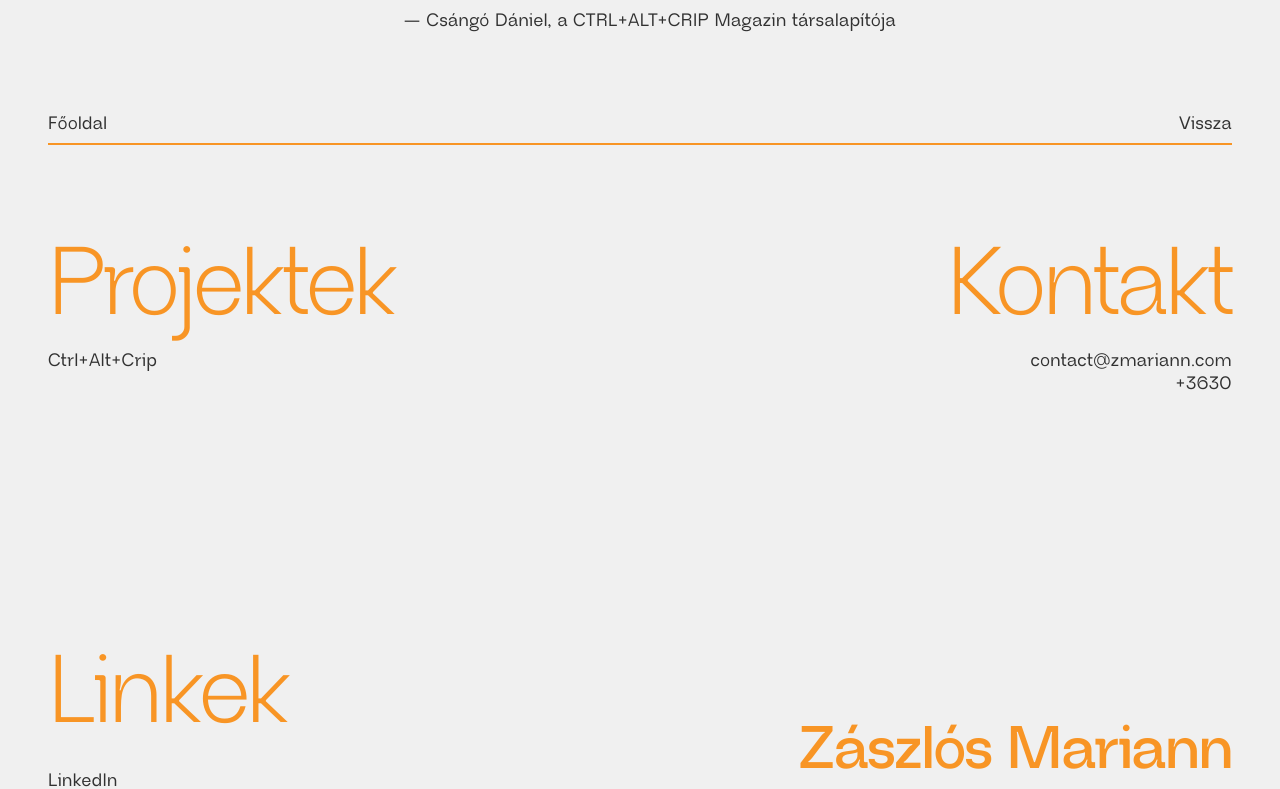
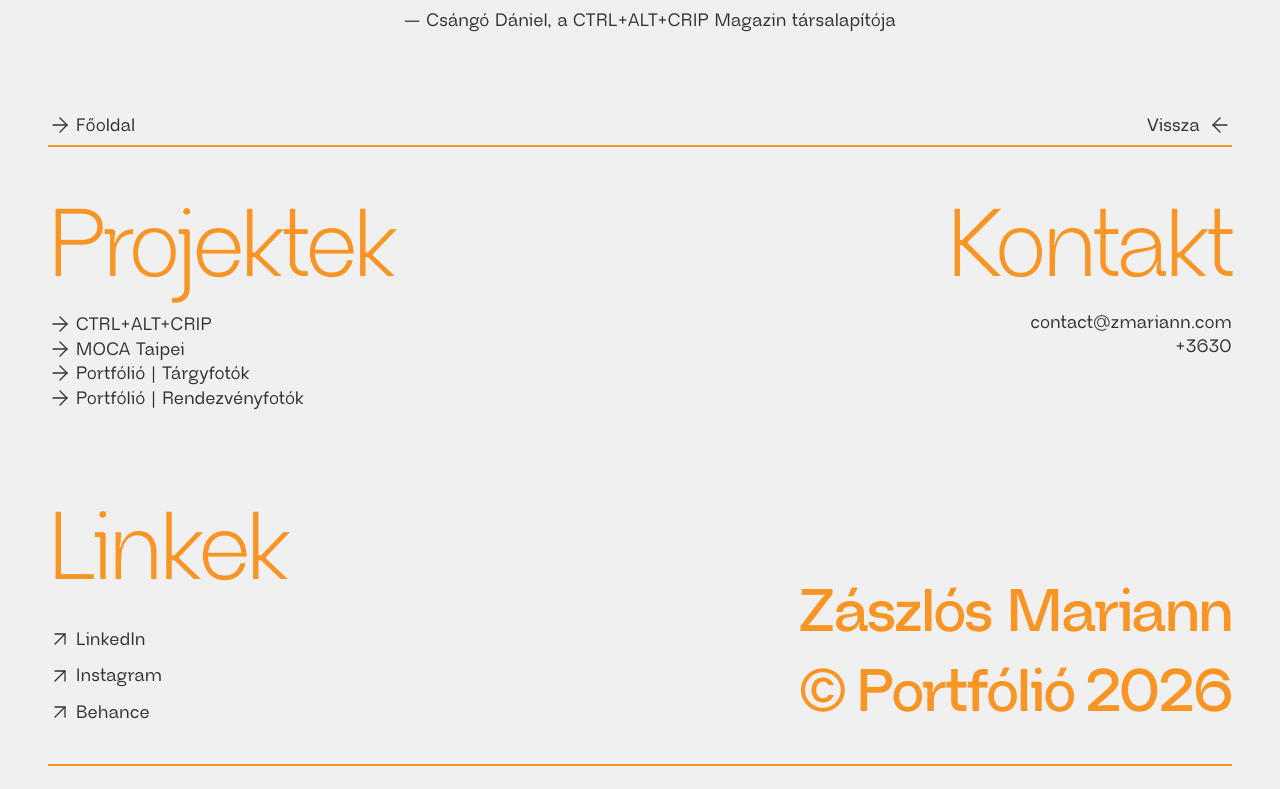
Before and after one commit to zmariann/zmariann2026, a Next.js app: page /projects/ctrlaltcrip in a window 1280 px wide. Shown: the part 6735-7524 px from the top of the page. Built offline with nearby package versions, Linux system fonts and the light colour scheme.

Commit message:
feat: update footer and hero sections

```diff
--- a/app/components/layout/Footer.tsx
+++ b/app/components/layout/Footer.tsx
@@ -1,23 +1,21 @@
-import Link from "next/link";
 import { Text } from "../ui/typography/Text";
 import { Heading } from "../ui/typography/Heading";
 import { Display } from "../ui/typography/Display";
+import { ExternalLink } from "../ui/navigation/ExternalLink";
+import { InternalLink } from "../ui/navigation/InternalLink";
+import BackButton from "../ui/navigation/BackButton";
+import { CopyEmail } from "../ui/CopyEmail";
 
 export function Footer() {
   return (
     <>
       <nav className="md:mx-12 mx-5 pb-2 flex justify-between">
-        {" "}
-        <Text>
-          <Link href="/">Főoldal</Link>
-        </Text>
-        <Text>
-          <Link href="/">Vissza</Link>
-        </Text>
+        <InternalLink href="/">Főoldal</InternalLink>
+        <BackButton />
       </nav>
 
       {/* Desktop view */}
-      <footer className="border-carrot min-h-screen border-y-2 md:flex flex-col justify-between md:mx-12 py-20 mb-20 hidden">
+      <footer className="border-carrot border-y-2 md:flex md:gap-20 flex-col justify-between md:mx-12 py-10 mb-20 hidden">
         <div className="flex items-stretch justify-between">
           <Projects />
           <Contact />
@@ -52,7 +50,7 @@ export function Contact() {
       <Heading level={1} color="carrot">
         Kontakt
       </Heading>
-      <Text>contact@zmariann.com</Text>
+      <CopyEmail />
       <Text>+3630</Text>
     </div>
   );
@@ -65,9 +63,14 @@ export function Projects() {
         Projektek
       </Heading>
       <nav>
-        <Text>
-          <Link href="/projects/ctrlaltcrip">Ctrl+Alt+Crip</Link>
-        </Text>
+        <InternalLink href="/projects/ctrlaltcrip">CTRL+ALT+CRIP</InternalLink>
+        <InternalLink href="/projects/ctrlaltcrip">MOCA Taipei</InternalLink>
+        <InternalLink href="/projects/ctrlaltcrip">
+          Portfólió | Tárgyfotók
+        </InternalLink>
+        <InternalLink href="/projects/ctrlaltcrip">
+          Portfólió | Rendezvényfotók
+        </InternalLink>
       </nav>
     </div>
   );
@@ -79,22 +82,15 @@ export function Links() {
       <Heading level={1} color="carrot">
         Linkek
       </Heading>
-      <Text>
-        {" "}
-        <a href="https://linkedin.com/in/zmariann">LinkedIn</a>{" "}
-      </Text>
-
-      <Text>
-        {" "}
-        <a href="https://instagram.com/zamarka.studio">Instagram</a>
-      </Text>
-
-      <Text>
-        {" "}
-        <a href="https://www.behance.net/gallery/227752169/Product-Photography-Portfolio">
-          Behance
-        </a>
-      </Text>
+      <ExternalLink href="https://linkedin.com/in/zmariann">
+        LinkedIn
+      </ExternalLink>
+      <ExternalLink href="https://instagram.com/zamarka.studio">
+        Instagram
+      </ExternalLink>
+      <ExternalLink href="https://www.behance.net/gallery/227752169/Product-Photography-Portfolio">
+        Behance
+      </ExternalLink>
     </div>
   );
 }
--- a/app/components/sections/About.tsx
+++ b/app/components/sections/About.tsx
@@ -16,17 +16,21 @@ export function About() {
             <TextList>
               {" "}
               <Text>
-                Sok alkotóhoz hasonlóan engem is az foglalkoztat, hogy segítsek
-                megtalálni neked azt a bizonyos egyedi hangot, a sablon
-                megoldásokon túl, amit magadénak&nbsp;érzel.
+                Sok alkotóhoz hasonlóan engem is az foglalkoztat, hogy hogyan
+                tudok úgy segíteni, hogy a sablon megoldásokon túl megtaláld azt
+                a bizonyos egyedi hangot, amit magadénak&nbsp;érzel.
               </Text>
               <Text>
-                Szórakoztató tartalmak helyett fontosabb számomra a tudásátadás.
-                A mindenki számára mást jelentő „szépség” helyett pedig harmóniára&nbsp;törekszem:
+                Passzol a szemléleted az enyémhez, ha a szórakoztató tartalmak
+                helyett számodra is fontosabb a tudásátadás. Valamint, ha nem
+                csak úgy gyorsba’ egy végrehajtót keresel, hanem egy veled
+                együtt gondolkodó kivitelezőt, akit érdekel, hogy miben vagy
+                éppen és merre&nbsp;tartasz.
               </Text>
               <Text>
-                A látvány egésze, a vizuális elemek, a projekted tartalma és a
-                felhasználás módja, célja összhangban kell&nbsp;legyen.
+                Szépség helyett harmóniára törekszem: a látvány egésze, a
+                vizuális elemek, a projekted tartalma és a felhasználás módja,
+                célja összhangban kell&nbsp;legyen.
               </Text>
               <Text>
                 Olyan tervezői folyamatokat valósítok meg, ahol a vizuális
--- a/app/components/sections/Hero.tsx
+++ b/app/components/sections/Hero.tsx
@@ -1,5 +1,5 @@
 import { ArrowDown } from "lucide-react";
-import { ButtonLink } from "../ui/typography/ButtonLink";
+import { ButtonLink } from "../ui/navigation/ButtonLink";
 import { Display } from "../ui/typography/Display";
 import { HeroVideo } from "./HeroVideo";
 
--- a/app/components/sections/HeroVideo.tsx
+++ b/app/components/sections/HeroVideo.tsx
@@ -13,7 +13,7 @@ export function HeroVideo() {
         preload="auto"
         aria-hidden="true"
       >
-        <source src="/videos/heroVideo.webm" type="video/webm" />
+        <source src="/videos/heroVideo.mp4" type="video/mp4" />
       </video>
     </section>
   );
--- /dev/null
+++ b/app/components/ui/CopyEmail.tsx
@@ -0,0 +1,26 @@
+"use client";
+
+import { useState } from "react";
+import { Text } from "./typography/Text";
+
+export function CopyEmail() {
+  const [copied, setCopied] = useState(false);
+  const email = "contact@zmariann.com";
+
+  const copyEmail = async () => {
+    await navigator.clipboard.writeText(email);
+    setCopied(true);
+
+    setTimeout(() => setCopied(false), 2000);
+  };
+
+  return (
+    <button
+      onClick={copyEmail}
+      className="cursor-pointer"
+      aria-label="Copy email address"
+    >
+      <Text> {copied ? "copied / kimásolva" : email}</Text>
+    </button>
+  );
+}
--- /dev/null
+++ b/app/components/ui/navigation/BackButton.tsx
@@ -0,0 +1,25 @@
+"use client";
+
+import { useRouter } from "next/navigation";
+import { ArrowLeft } from "lucide-react";
+import { Text } from "../typography/Text";
+
+export default function BackButton() {
+  const router = useRouter();
+
+  return (
+    <button
+      type="button"
+      onClick={() => router.back()}
+      className="flex items-center gap-2 cursor-pointer"
+      aria-label="Go back"
+    >
+      <Text className="pt-0.5">Vissza</Text>
+      <ArrowLeft
+        aria-hidden="true"
+        strokeWidth={1.3}
+        className="h-6 w-6 shrink-0"
+      />
+    </button>
+  );
+}
--- a/app/components/ui/typography/ButtonLink.tsx
+++ b/app/components/ui/navigation/ButtonLink.tsx
@@ -3,6 +3,7 @@
 import Link, { type LinkProps } from "next/link";
 import type { ReactNode } from "react";
 import { ArrowRight } from "lucide-react";
+import { Text } from "../typography/Text";
 
 type ButtonLinkProps = LinkProps & {
   children: ReactNode;
@@ -11,7 +12,7 @@ type ButtonLinkProps = LinkProps & {
 };
 
 const variants = {
-  default: "bg-graphite text-platinum",
+  default: "border-graphite border-1 text-graphite",
   carrot: "bg-carrot text-graphite",
   minimalist: "bg-accent text-ink",
 };
@@ -30,24 +31,17 @@ export function ButtonLink({
         w-full
         min-w-44
         items-center
-
         px-6
         py-3
-
-        text-m
-        font-semibold
-        tracking-wider
-
-        active:opacity-90
 
        ${variants[variant]}
        ${className}
       `}
       {...props}
     >
-      <span className="flex-1 text-left">{children}</span>
+      <Text className="flex-1 text-left pt-0.5">{children}</Text>
       <ArrowRight
-        strokeWidth={1.5}
+        strokeWidth={1.3}
         className="
           h-6
           w-6
--- /dev/null
+++ b/app/components/ui/navigation/ExternalLink.tsx
@@ -0,0 +1,24 @@
+import { ArrowUpRight } from "lucide-react";
+import { Text } from "../typography/Text";
+
+type ExternalLink = {
+  href: string;
+  children: React.ReactNode;
+  className?: string;
+};
+
+export function ExternalLink({ href, children, className = "" }: ExternalLink) {
+  return (
+    <div className="flex items-center gap-1">
+      {" "}
+      <ArrowUpRight
+        aria-hidden="true"
+        strokeWidth={1.3}
+        className="h-6 w-6 shrink-0"
+      />
+      <Text className="pt-0.5">
+        <a href={href}>{children}</a>
+      </Text>
+    </div>
+  );
+}
--- /dev/null
+++ b/app/components/ui/navigation/InternalLink.tsx
@@ -0,0 +1,25 @@
+import Link from "next/link";
+import { ArrowRight } from "lucide-react";
+import { Text } from "../typography/Text";
+
+type InternalLink = {
+  href: string;
+  children: React.ReactNode;
+  className?: string;
+};
+
+export function InternalLink({ href, children, className = "" }: InternalLink) {
+  return (
+    <div className="flex items-center gap-1">
+      {" "}
+      <ArrowRight
+        aria-hidden="true"
+        strokeWidth={1.3}
+        className="h-6 w-6 shrink-0"
+      />
+      <Text className="pt-0.5">
+        <Link href={href}>{children}</Link>
+      </Text>
+    </div>
+  );
+}
```
Also changed, not shown: 2 other files (tests, documents, lock files or other folders).
